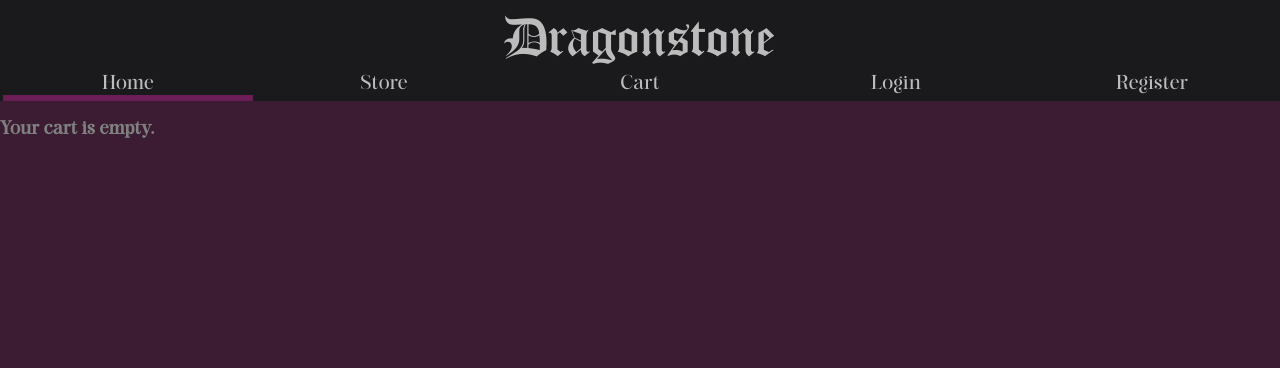
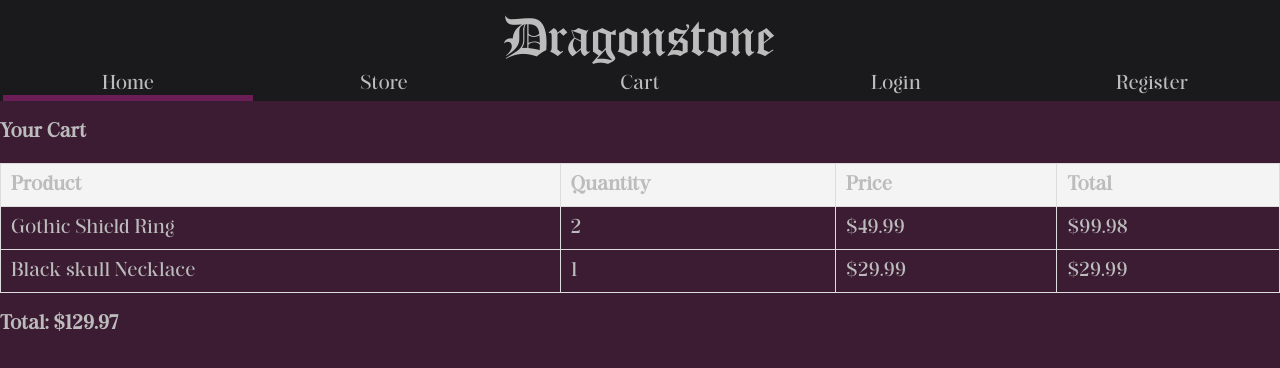
Before and after one commit to DeeAyDan/webkeret-dragonstone, an Angular app: page / in a window 1280 px wide. Both pictures are taken after a click on the button "Cart". Shown: the top 368 px of the page. Built offline with nearby package versions, Linux system fonts and the light colour scheme.

Commit message:
Fixed cart component

```diff
--- a/src/app/pages/cart/cart.component.html
+++ b/src/app/pages/cart/cart.component.html
@@ -11,7 +11,7 @@
         </tr>
       </thead>
       <tbody>
-        <tr *ngFor="let item of cart.items">
+        <tr *ngFor="let item of displayItems">
           <td>{{ item.product.name }}</td>
           <td>{{ item.quantity }}</td>
           <td>${{ item.product.price }}</td>
--- a/src/app/pages/cart/cart.component.ts
+++ b/src/app/pages/cart/cart.component.ts
@@ -4,6 +4,7 @@ import { CartService } from '../../services/cart.service';
 import { Cart } from '../../models/cart';
 import { CommonModule } from '@angular/common';
 import { ProductService } from '../../services/product.service';
+import { Product } from '../../models/product';
 
 @Component({
   selector: 'app-cart',
@@ -14,9 +15,34 @@ import { ProductService } from '../../services/product.service';
 export class CartComponent implements OnInit {
   cart: Cart | undefined;
 
-  constructor(private cartService: CartService) {}
+  displayItems: {
+    product: Product,
+    quantity: number
+  }[] = [];
+
+  constructor(private cartService: CartService) {
+
+  }
+
+
 
   ngOnInit() {
-    // Replace '1' with dynamic user ID when authentication is implemented
+    this.cart = this.cartService.getCart('1');
+    this.displayItems = this.cart?.items.map(item => {
+      const product = this.cartService.getProductById(item.productID);
+      return {
+        product: product!,
+        quantity: item.quantity
+      };
+    }) || [];
   }
+
+  getTotalPrice(): number {
+    return this.displayItems.reduce((sum, item) => {
+      return sum + item.product.price * item.quantity;
+    }, 0);
+  }
+
+
+
 }
--- a/src/app/services/cart.service.ts
+++ b/src/app/services/cart.service.ts
@@ -3,20 +3,20 @@ import { Injectable } from '@angular/core';
 import { Cart } from '../models/cart';
 import { Product } from '../models/product';
 import { ProductService } from './product.service';
-import { ProductData } from '../data/productdata';
 import { UserService } from './user.service';
+import { CartData } from '../data/cartData';
 
 @Injectable({
   providedIn: 'root'
 })
 export class CartService {
-  private carts: Cart[] = [];
+  private carts: Cart[] = CartData;
   private productService: ProductService = new ProductService();
   constructor(private userService: UserService) {
-    // Initialize carts for all users
-    this.userService.getUsers().forEach(user => {
-      this.carts.push({ userID: user.id, items: [] });
-    });
+  }
+
+  getProductById(id: string): Product | undefined {
+    return this.productService.getProductById(id);
   }
 
   getCart(userID: string): Cart | undefined {
```
